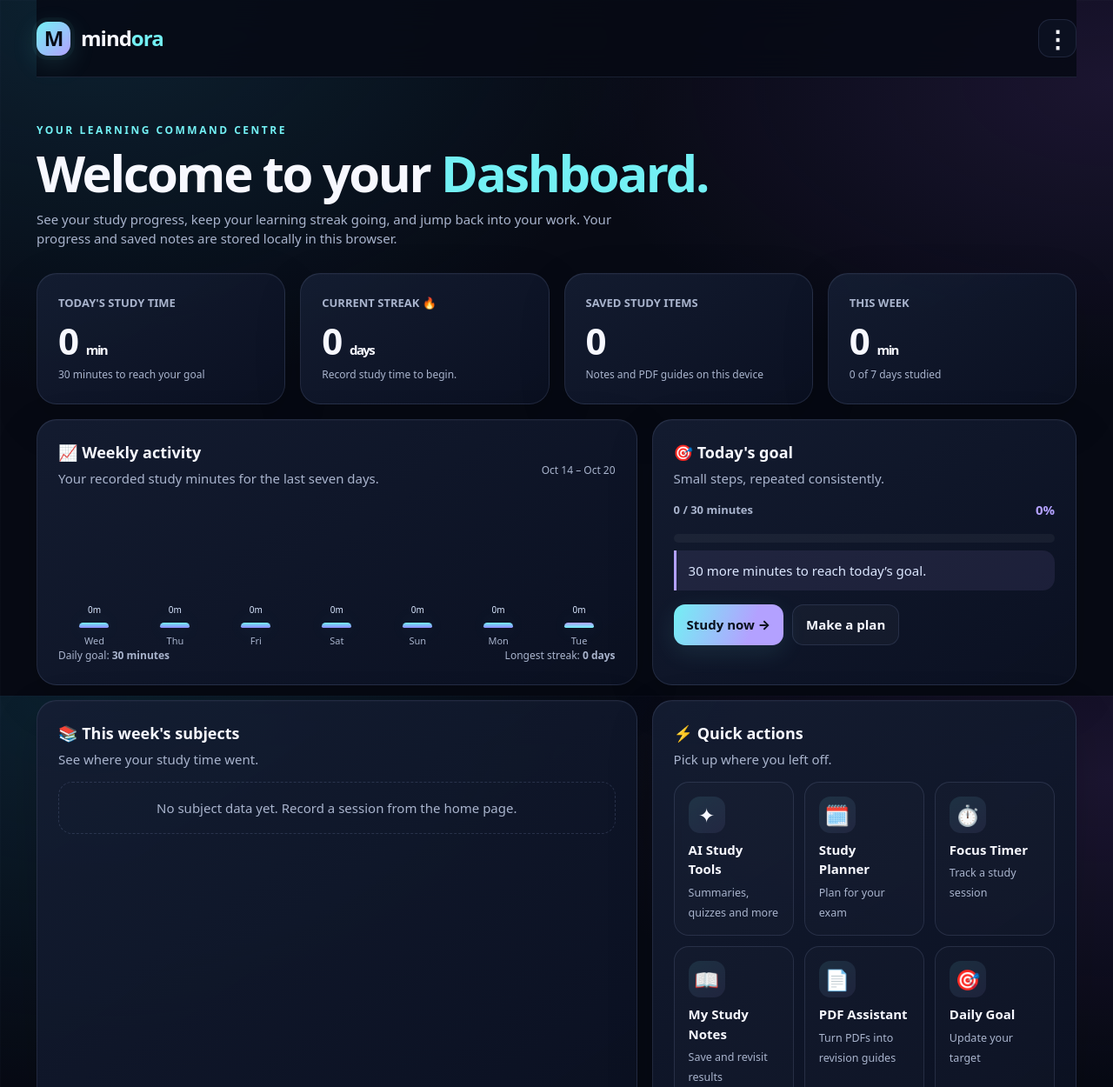
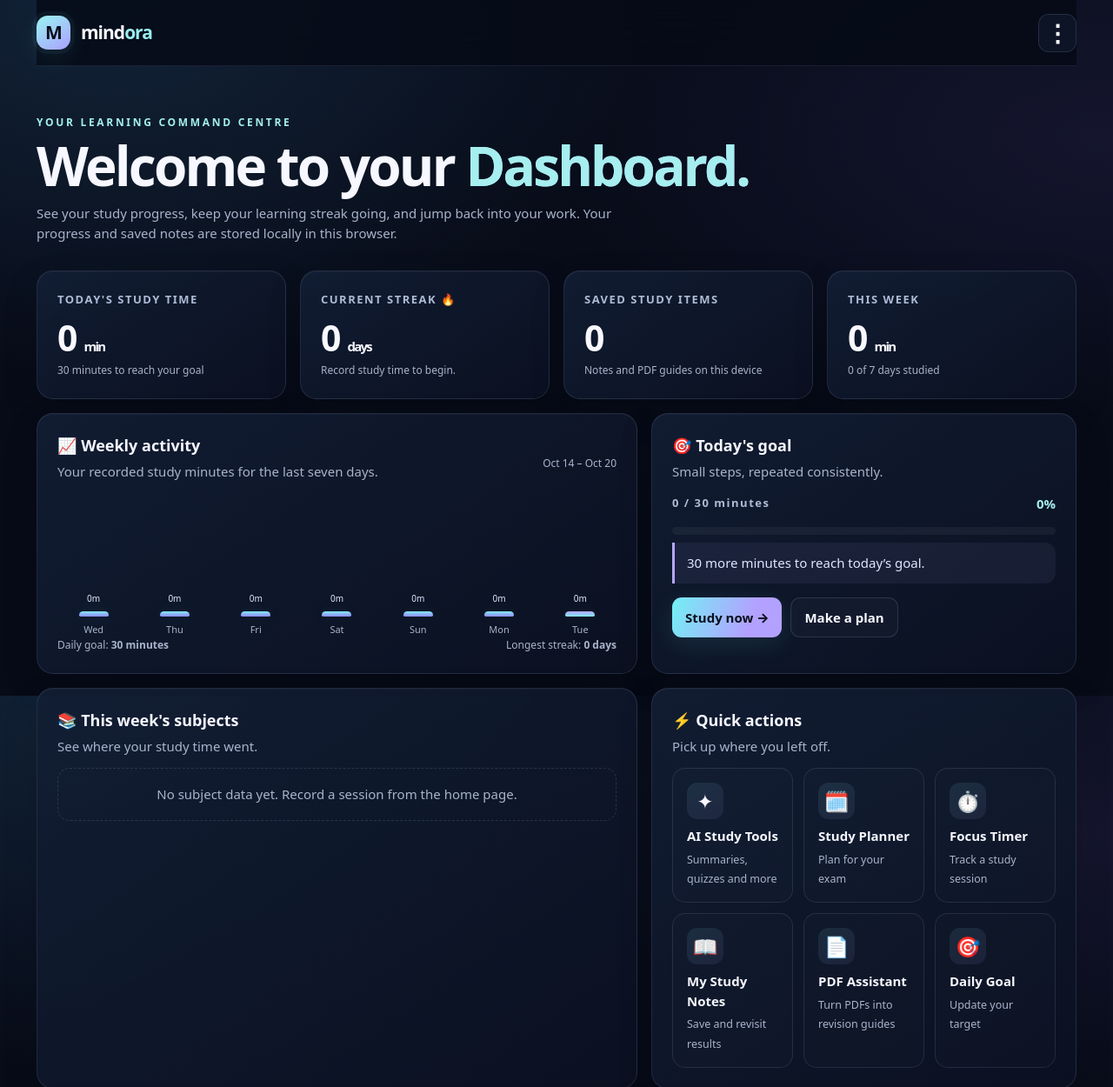
Before and after one commit to umer714/FF-Likes-Hub, a website: page dashboard.html in a window 1280 px wide. Shown: the top 1250 px of the page at 87% size. Drawn offline with Linux system fonts and the light colour scheme.

Commit message:
Unify Mindora dashboard with premium signature visual system

```diff
--- a/dashboard.html
+++ b/dashboard.html
@@ -43,6 +43,37 @@ footer{border-top-color:#a8bfff20}
 :focus-visible{outline:2px solid var(--blue);outline-offset:4px}
 @media(max-width:560px){.intro{padding-top:33px}.intro h1{letter-spacing:-1.6px}.grid{gap:12px}.card{border-radius:19px;padding:18px}.navlinks{gap:7px}}
 @media(prefers-reduced-motion:reduce){*,*:before,*:after{scroll-behavior:auto!important;animation-duration:.01ms!important;transition-duration:.01ms!important}}
+</style>
+
+<style id="mindora-signature-redesign">
+:root{--bg:#070b17;--panel:#10192c;--panel2:#151f36;--blue:#83e9ef;--purple:#b5a5ff;--lime:#b5a5ff;--text:#f6f7ff;--muted:#a8b4cb;--line:#b9c9ef20}
+body{background-color:#070b17;background-image:radial-gradient(ellipse at 10% 0%,#24486b60,transparent 38%),radial-gradient(ellipse at 100% 20%,#392c6745,transparent 35%),linear-gradient(180deg,#080d1a,#070b17 72%);background-attachment:fixed}
+.wrap{max-width:1240px}
+nav{height:76px;align-items:center;background:#070b17d9;border-bottom-color:#b9c9ef1c;backdrop-filter:blur(20px);-webkit-backdrop-filter:blur(20px)}
+.mark{border-radius:13px;background:linear-gradient(145deg,#9af4f2,#aaa0ff);box-shadow:0 0 0 5px #75e7ef0c,0 10px 30px #75e7ef18}
+.brand{font-size:21px;letter-spacing:-1px}.brand b{color:#9aeeef}
+.intro{padding:52px 0 32px}.intro h1{font-size:clamp(38px,5.5vw,62px);letter-spacing:-2.8px;line-height:1.03}.intro h1 span{color:#a6eeef!important;background:linear-gradient(105deg,#9af1ed,#a8b8ff 65%,#d0b8ff);background-clip:text;-webkit-background-clip:text}
+.eyebrow{letter-spacing:2.7px;color:#a2efef}
+.grid{gap:16px;padding-bottom:48px}
+.card{position:relative;overflow:hidden;border-radius:19px;padding:23px;background:linear-gradient(145deg,#121e34ed,#0b1121f5);border-color:#b9c9ef20;box-shadow:0 15px 42px #0002,0 1px #ffffff08 inset;transition:transform .2s,border-color .2s,box-shadow .2s}
+.card:hover{border-color:#83e9ef45;box-shadow:0 20px 50px #0003,0 1px #ffffff09 inset}
+.card-label{letter-spacing:1.5px;color:#aebbd5}.big{font-size:clamp(32px,3.2vw,43px);letter-spacing:-1.8px;color:#f8f8ff}.accent{color:#a5eeee}
+.progress{height:9px;background:#ffffff0c}.progress span{background:linear-gradient(90deg,#83e9ef,#b5a5ff)}
+.chart{height:165px}.bar{background:linear-gradient(180deg,#83e9ef,#928cff);box-shadow:0 0 18px #83e9ef15}.bar.today{background:linear-gradient(180deg,#b5a5ff,#83e9ef)}
+.track{background:#ffffff0d}.track span{background:linear-gradient(90deg,#83e9ef,#b5a5ff)}
+.btn{border-radius:11px;background:linear-gradient(110deg,#a3f0ef,#c2b4ff);box-shadow:none;transition:transform .2s,filter .2s}.btn:hover{transform:translateY(-2px);filter:brightness(1.06)}.btn.secondary{background:#ffffff06;color:var(--text);border:1px solid #b9c9ef27}.btn.secondary:hover{border-color:#83e9ef70}
+.quick{border-radius:15px;border-color:#b9c9ef20;background:#ffffff03;transition:transform .2s,border-color .2s,background .2s}.quick:hover{border-color:#83e9ef68;background:#83e9ef08;box-shadow:0 12px 28px #0002}
+.quick .icon{display:grid;place-items:center;width:42px;height:42px;border-radius:12px;background:linear-gradient(145deg,#83e9ef19,#b5a5ff15)}
+.tip{border-left-color:#b5a5ff;background:#b5a5ff12;border-radius:0 12px 12px 0;color:#dfe6ff}
+.saved-item{border-color:#b9c9ef20;background:#ffffff03;border-radius:13px}.saved-item:hover{border-color:#83e9ef55;background:#83e9ef07}
+.empty{border-color:#b9c9ef28;border-radius:14px}
+.menu summary{border-radius:12px;background:#0c1425;border-color:#b9c9ef25}.menu[open] summary{border-color:#83e9ef75;color:#a9f1f0}
+.menu-panel{background:#0a1020!important;border-color:#566080;box-shadow:0 24px 65px #000c}
+.menu-panel a:hover,.menu-panel a:focus-visible{background:#83e9ef12;color:#a8f0ef}
+footer{border-top-color:#b9c9ef1c}
+:focus-visible{outline:2px solid #83e9ef;outline-offset:4px}
+@media(max-width:560px){.intro{padding-top:36px}.intro h1{letter-spacing:-1.8px}.grid{gap:12px}.card{border-radius:17px;padding:18px}.navlinks{gap:7px}}
+@media(prefers-reduced-motion:reduce){*,*:before,*:after{scroll-behavior:auto!important;transition-duration:.01ms!important}}
 </style>
 </head>
 <body>
```
